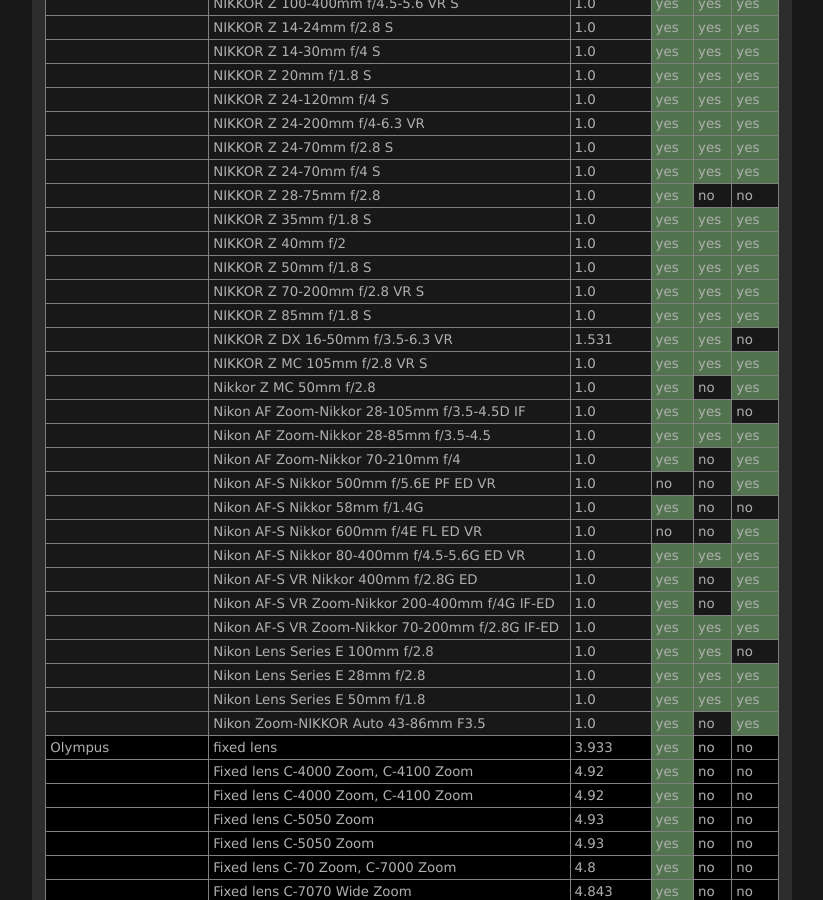
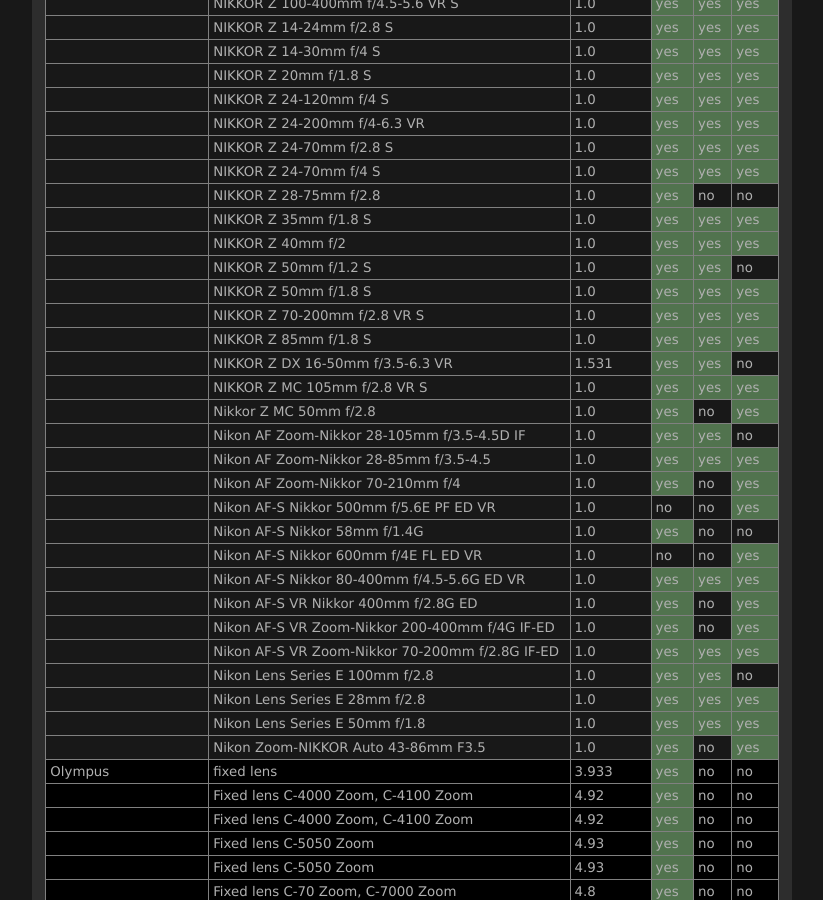
Before and after one commit to lensfun/lensfun.github.io, a Jekyll site: the page built from _posts/lenslist/2999-12-31-Lenslist-master.md, in a window 1280 px wide and 900 px high, scrolled down 14697 px. Shown: the whole window, without its empty margins (284-1107 px from the left). Built offline with Jekyll 4.4.1, drawn with Linux system fonts in a browser that asks for light colours.

Commit message:
Update master lens list from GitHub Actions

```diff
--- a/_posts/lenslist/2999-12-31-Lenslist-master.md
+++ b/_posts/lenslist/2999-12-31-Lenslist-master.md
@@ -610,6 +610,7 @@ This list was generated on 2023-07-06 from current Lensfun sources. Your Lensfun
 <tr class="lenslist-bg2"><td></td><td>NIKKOR Z 28-75mm f/2.8</td><td>1.0</td><td class="lenslist-highlight lenslist-check">yes</td><td class="lenslist-check">no</td><td class="lenslist-check">no</td></tr>
 <tr class="lenslist-bg2"><td></td><td>NIKKOR Z 35mm f/1.8 S</td><td>1.0</td><td class="lenslist-highlight lenslist-check">yes</td><td class="lenslist-highlight lenslist-check">yes</td><td class="lenslist-highlight lenslist-check">yes</td></tr>
 <tr class="lenslist-bg2"><td></td><td>NIKKOR Z 40mm f/2</td><td>1.0</td><td class="lenslist-highlight lenslist-check">yes</td><td class="lenslist-highlight lenslist-check">yes</td><td class="lenslist-highlight lenslist-check">yes</td></tr>
+<tr class="lenslist-bg2"><td></td><td>NIKKOR Z 50mm f/1.2 S</td><td>1.0</td><td class="lenslist-highlight lenslist-check">yes</td><td class="lenslist-highlight lenslist-check">yes</td><td class="lenslist-check">no</td></tr>
 <tr class="lenslist-bg2"><td></td><td>NIKKOR Z 50mm f/1.8 S</td><td>1.0</td><td class="lenslist-highlight lenslist-check">yes</td><td class="lenslist-highlight lenslist-check">yes</td><td class="lenslist-highlight lenslist-check">yes</td></tr>
 <tr class="lenslist-bg2"><td></td><td>NIKKOR Z 70-200mm f/2.8 VR S</td><td>1.0</td><td class="lenslist-highlight lenslist-check">yes</td><td class="lenslist-highlight lenslist-check">yes</td><td class="lenslist-highlight lenslist-check">yes</td></tr>
 <tr class="lenslist-bg2"><td></td><td>NIKKOR Z 85mm f/1.8 S</td><td>1.0</td><td class="lenslist-highlight lenslist-check">yes</td><td class="lenslist-highlight lenslist-check">yes</td><td class="lenslist-highlight lenslist-check">yes</td></tr>
```
